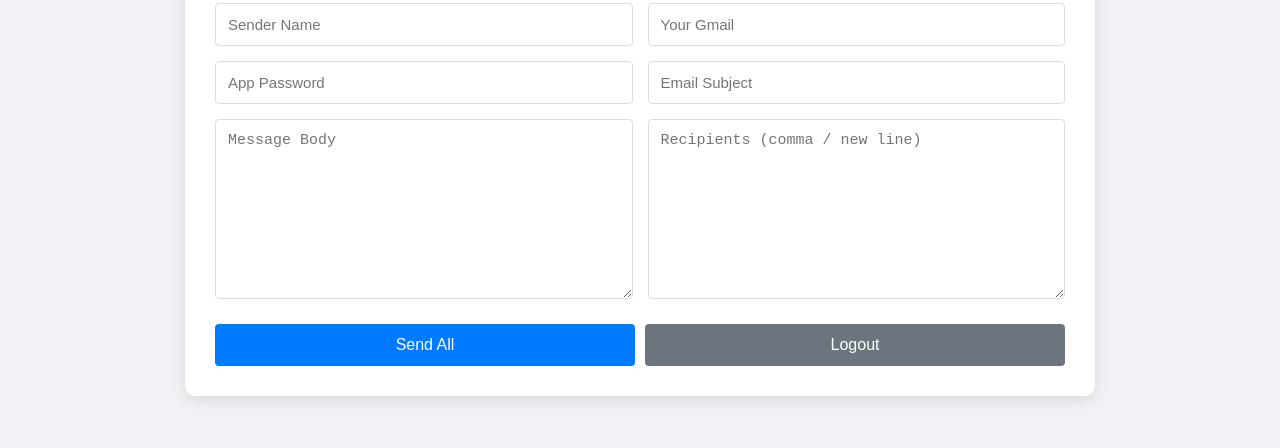
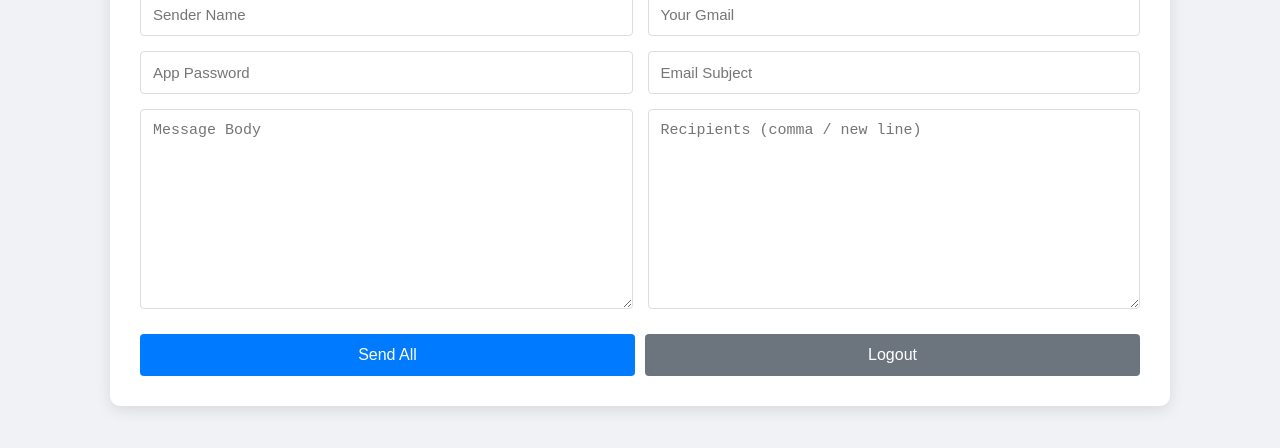
Before and after one commit to gaurav-kakwan/gaurav-kakwan, a website: page index.html in a window 1280 px wide. Shown: the part 254-702 px from the top of the page. Drawn offline with Linux system fonts and the light colour scheme; sample sign-in values are in the browser's storage.

Commit message:
Update style.css

```diff
--- a/style.css
+++ b/style.css
@@ -47,7 +47,7 @@ body {
   border-radius: 10px;
   box-shadow: 0 4px 15px rgba(0,0,0,0.1);
   width: 100%;
-  max-width: 850px; /* Page ka size bada diya (Pehle 700px tha) */
+  max-width: 1000px; /* Page ka size bada diya (Pehle 700px tha) */
 }
 
 .title {
@@ -89,7 +89,7 @@ input:focus, textarea:focus {
 
 /* Big inputs for Message and Recipients */
 .big-inputs textarea {
-  min-height: 180px; /* Textarea ki height badhaya */
+  min-height: 200px; /* Textarea ki height badhaya */
   resize: vertical;
 }
 
```
